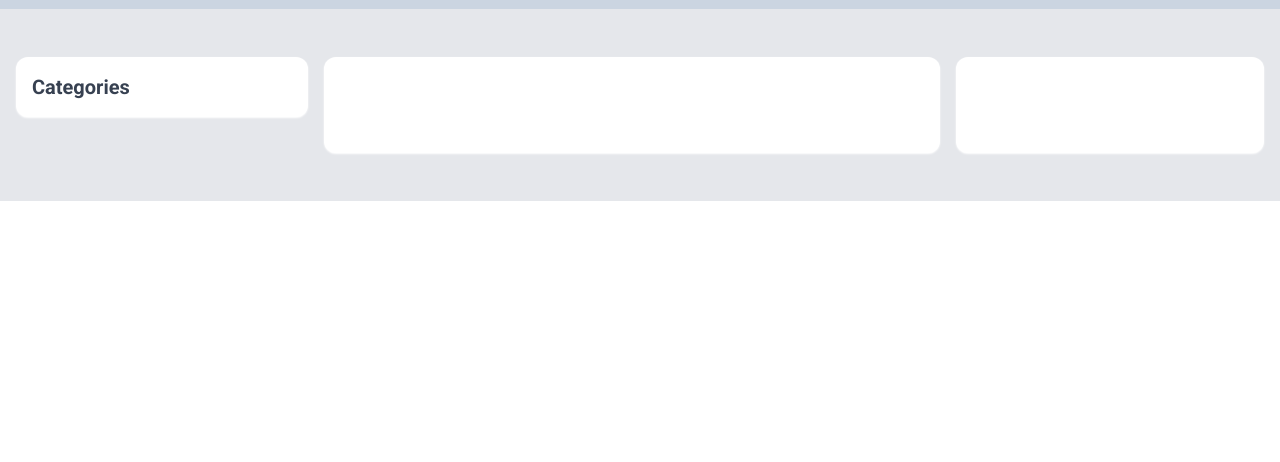
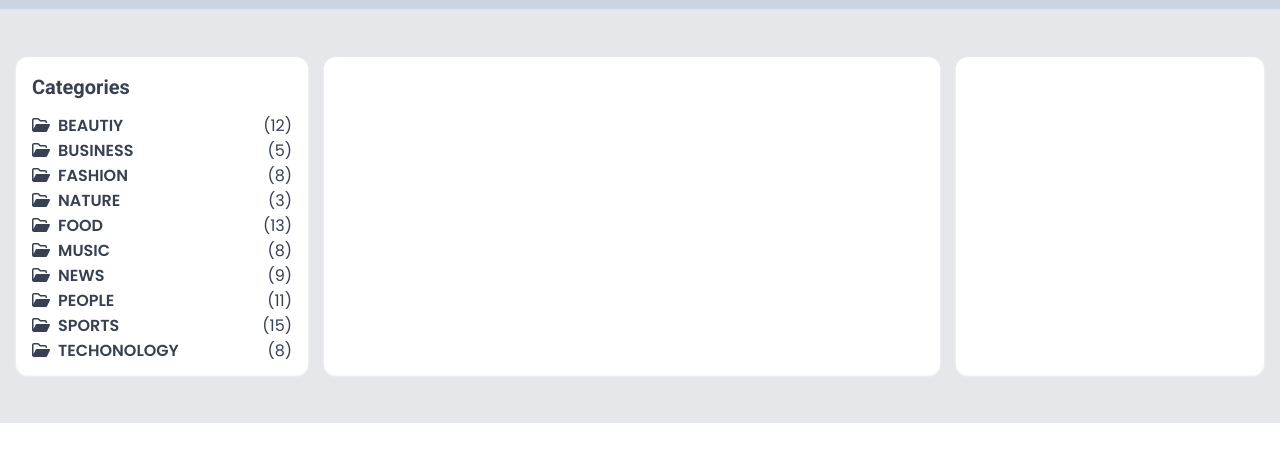
Before and after one commit to easylearningbd/tailwind-blog-project, a website: page index.html in a window 1280 px wide. Shown: the part 70-532 px from the top of the page. Drawn offline with Linux system fonts and the light colour scheme.

Commit message:
48.Design a Blog Sidebar for Category Part 2

```diff
--- a/index.html
+++ b/index.html
@@ -81,8 +81,88 @@
            <div class="bg-white shadow-sm shadow-white rounded-xl p-4 mr-4 ">
                          <h3 class="text-xl font-semibold text-gray-700 font-roboto "> Categories  </h3>
 
+          <!-- Start Category Sidebar                 -->
+     <div class="text-gray-700 space-y-2 mt-4">
+          <a href="#" class="flex items-center font-semibold leading-4 uppercase hover:text-blue-700 transition">
+               <span class="mr-2">
+                    <i class="far fa-folder-open"></i>
+               </span>
+               <span>Beautiy</span>
+               <span class="font-normal ml-auto ">(12)</span>
+          </a>
+
+          <a href="#" class="flex items-center font-semibold leading-4 uppercase hover:text-blue-700 transition">
+               <span class="mr-2">
+                    <i class="far fa-folder-open"></i>
+               </span>
+               <span>Business</span>
+               <span class="font-normal ml-auto ">(5)</span>
+          </a>
+
+          <a href="#" class="flex items-center font-semibold leading-4 uppercase hover:text-blue-700 transition">
+               <span class="mr-2">
+                    <i class="far fa-folder-open"></i>
+               </span>
+               <span>Fashion</span>
+               <span class="font-normal ml-auto ">(8)</span>
+          </a>
+
+          <a href="#" class="flex items-center font-semibold leading-4 uppercase hover:text-blue-700 transition">
+               <span class="mr-2">
+                    <i class="far fa-folder-open"></i>
+               </span>
+               <span>Nature</span>
+               <span class="font-normal ml-auto ">(3)</span>
+          </a>
+
+          <a href="#" class="flex items-center font-semibold leading-4 uppercase hover:text-blue-700 transition">
+               <span class="mr-2">
+                    <i class="far fa-folder-open"></i>
+               </span>
+               <span>Food</span>
+               <span class="font-normal ml-auto ">(13)</span>
+          </a>
+          <a href="#" class="flex items-center font-semibold leading-4 uppercase hover:text-blue-700 transition">
+               <span class="mr-2">
+                    <i class="far fa-folder-open"></i>
+               </span>
+               <span>Music</span>
+               <span class="font-normal ml-auto ">(8)</span>
+          </a>
+          <a href="#" class="flex items-center font-semibold leading-4 uppercase hover:text-blue-700 transition">
+               <span class="mr-2">
+                    <i class="far fa-folder-open"></i>
+               </span>
+               <span>News</span>
+               <span class="font-normal ml-auto ">(9)</span>
+          </a>
+          <a href="#" class="flex items-center font-semibold leading-4 uppercase hover:text-blue-700 transition">
+               <span class="mr-2">
+                    <i class="far fa-folder-open"></i>
+               </span>
+               <span>People </span>
+               <span class="font-normal ml-auto ">(11)</span>
+          </a>
+          <a href="#" class="flex items-center font-semibold leading-4 uppercase hover:text-blue-700 transition">
+               <span class="mr-2">
+                    <i class="far fa-folder-open"></i>
+               </span>
+               <span>Sports </span>
+               <span class="font-normal ml-auto ">(15)</span>
+          </a>
+          <a href="#" class="flex items-center font-semibold leading-4 uppercase hover:text-blue-700 transition">
+               <span class="mr-2">
+                    <i class="far fa-folder-open"></i>
+               </span>
+               <span>Techonology</span>
+               <span class="font-normal ml-auto ">(8)</span>
+          </a>
+
+     </div>
+ <!-- End Category Sidebar -->
+
+
                     </div>
-
                </div>
 
 
```
